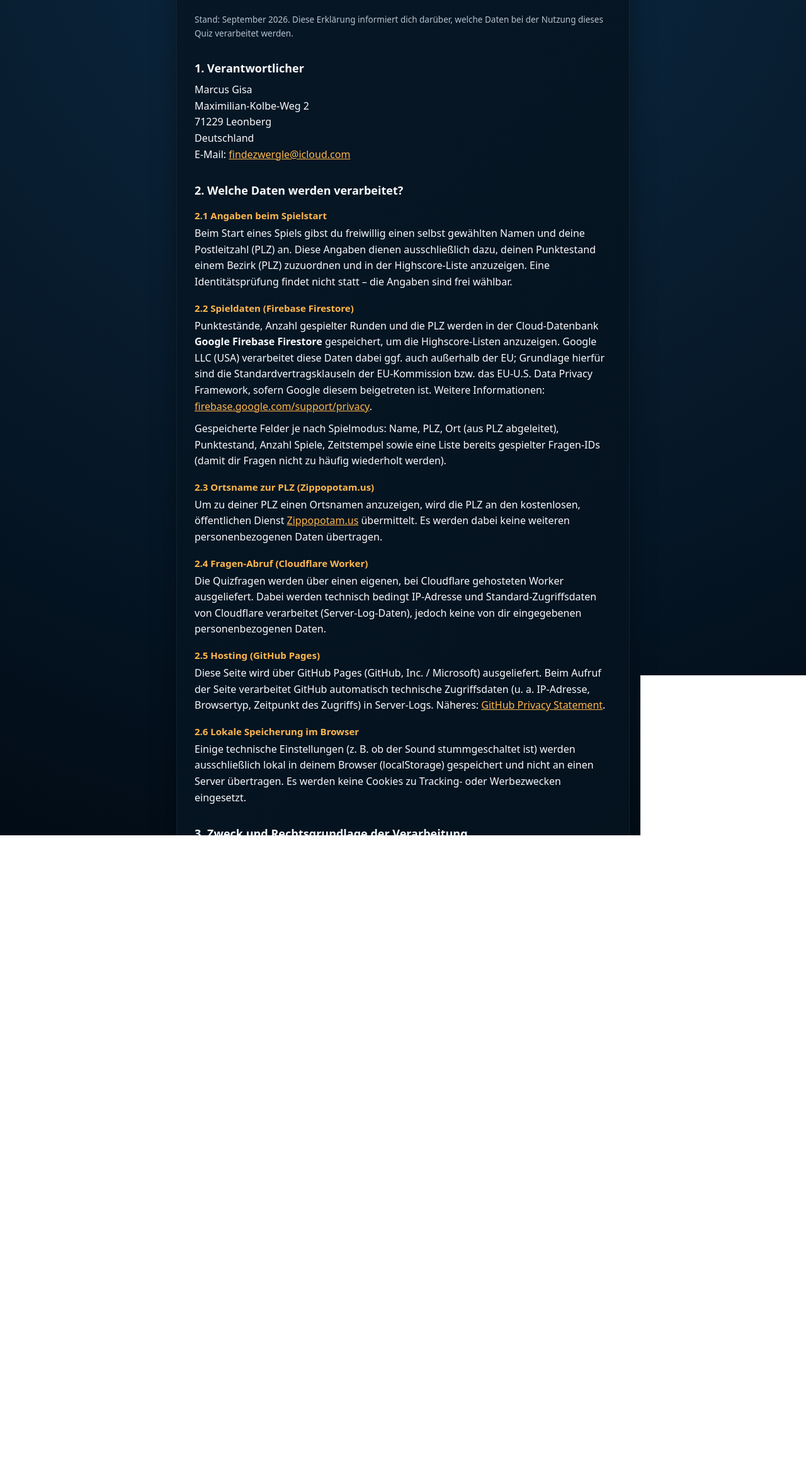
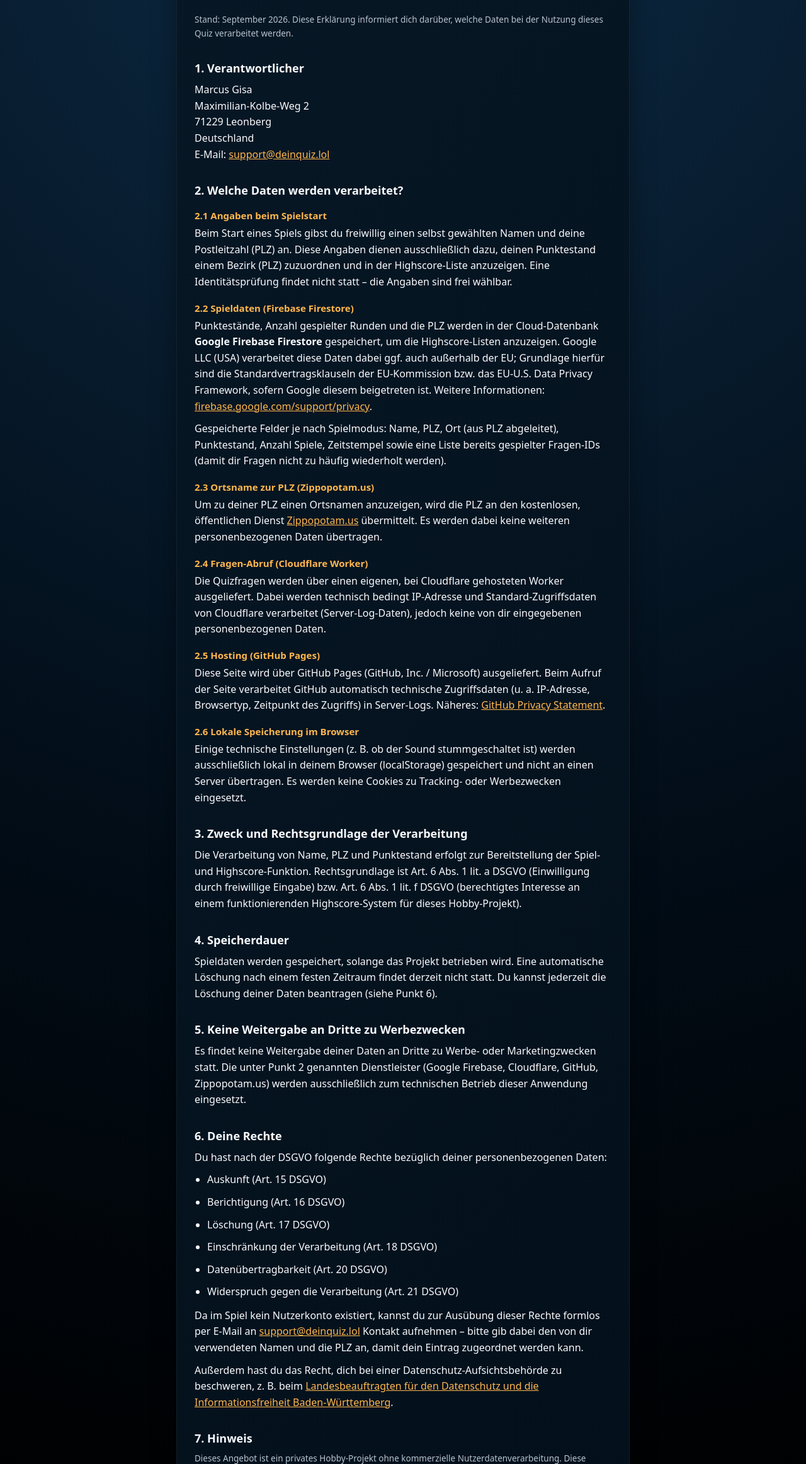
Before and after one commit to marcusgisa-code/deinquiz, a plain HTML site: page datenschutz.html in a window 1280 px wide. Shown: the part 199-2523 px from the top of the page at 63% size. Drawn offline with Linux system fonts and the light colour scheme.

Commit message:
Update Datenschutzerklärung contact email to support@deinquiz.lol
Co-Authored-By: Claude Sonnet 5 <noreply@anthropic.com>
Claude-Session: https://claude.ai/code/session_01Gn6UdKQXMbfRboo465fLme

```diff
--- a/datenschutz.html
+++ b/datenschutz.html
@@ -84,7 +84,7 @@
       Maximilian-Kolbe-Weg 2<br />
       71229 Leonberg<br />
       Deutschland<br />
-      E-Mail: <a href="mailto:findezwergle@icloud.com">findezwergle@icloud.com</a>
+      E-Mail: <a href="mailto:support@deinquiz.lol">support@deinquiz.lol</a>
     </p>
 
     <h2>2. Welche Daten werden verarbeitet?</h2>
@@ -127,7 +127,7 @@
       <li>Datenübertragbarkeit (Art. 20 DSGVO)</li>
       <li>Widerspruch gegen die Verarbeitung (Art. 21 DSGVO)</li>
     </ul>
-    <p>Da im Spiel kein Nutzerkonto existiert, kannst du zur Ausübung dieser Rechte formlos per E-Mail an <a href="mailto:findezwergle@icloud.com">findezwergle@icloud.com</a> Kontakt aufnehmen – bitte gib dabei den von dir verwendeten Namen und die PLZ an, damit dein Eintrag zugeordnet werden kann.</p>
+    <p>Da im Spiel kein Nutzerkonto existiert, kannst du zur Ausübung dieser Rechte formlos per E-Mail an <a href="mailto:support@deinquiz.lol">support@deinquiz.lol</a> Kontakt aufnehmen – bitte gib dabei den von dir verwendeten Namen und die PLZ an, damit dein Eintrag zugeordnet werden kann.</p>
     <p>Außerdem hast du das Recht, dich bei einer Datenschutz-Aufsichtsbehörde zu beschweren, z. B. beim <a href="https://www.baden-wuerttemberg.datenschutz.de/" target="_blank" rel="noopener">Landesbeauftragten für den Datenschutz und die Informationsfreiheit Baden-Württemberg</a>.</p>
 
     <h2>7. Hinweis</h2>
```
